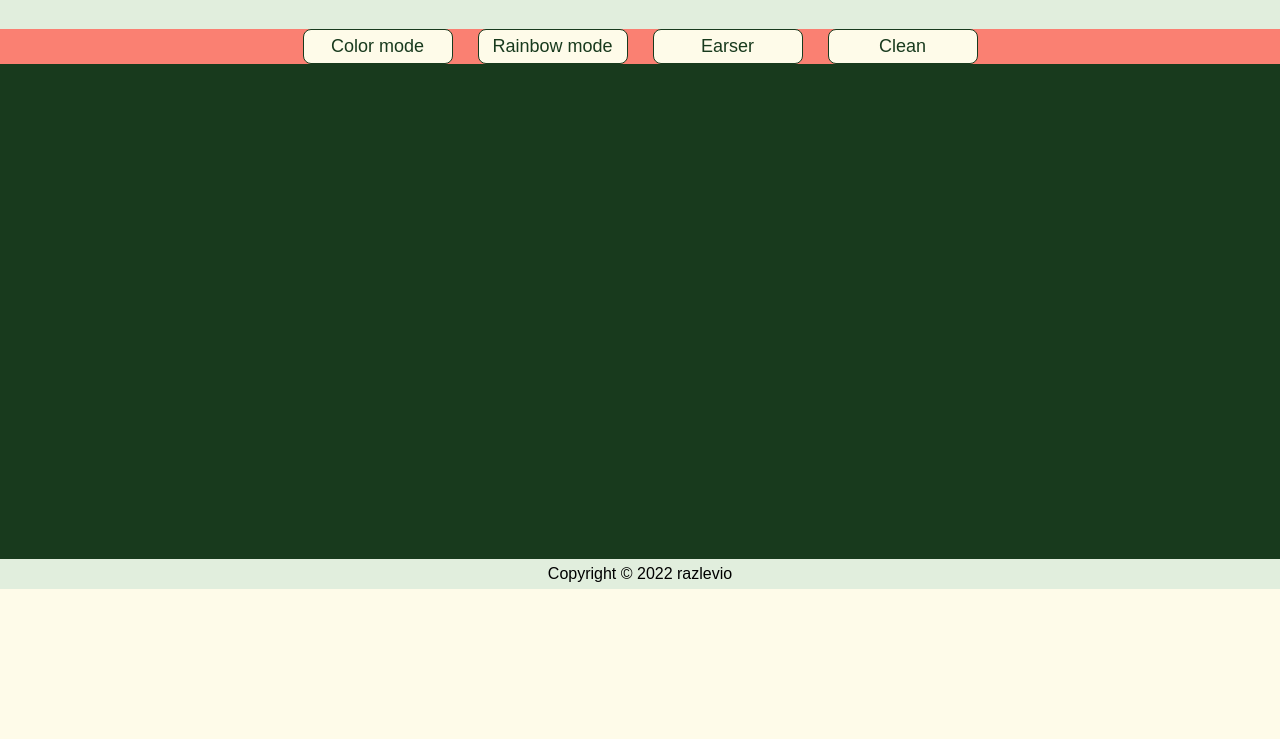
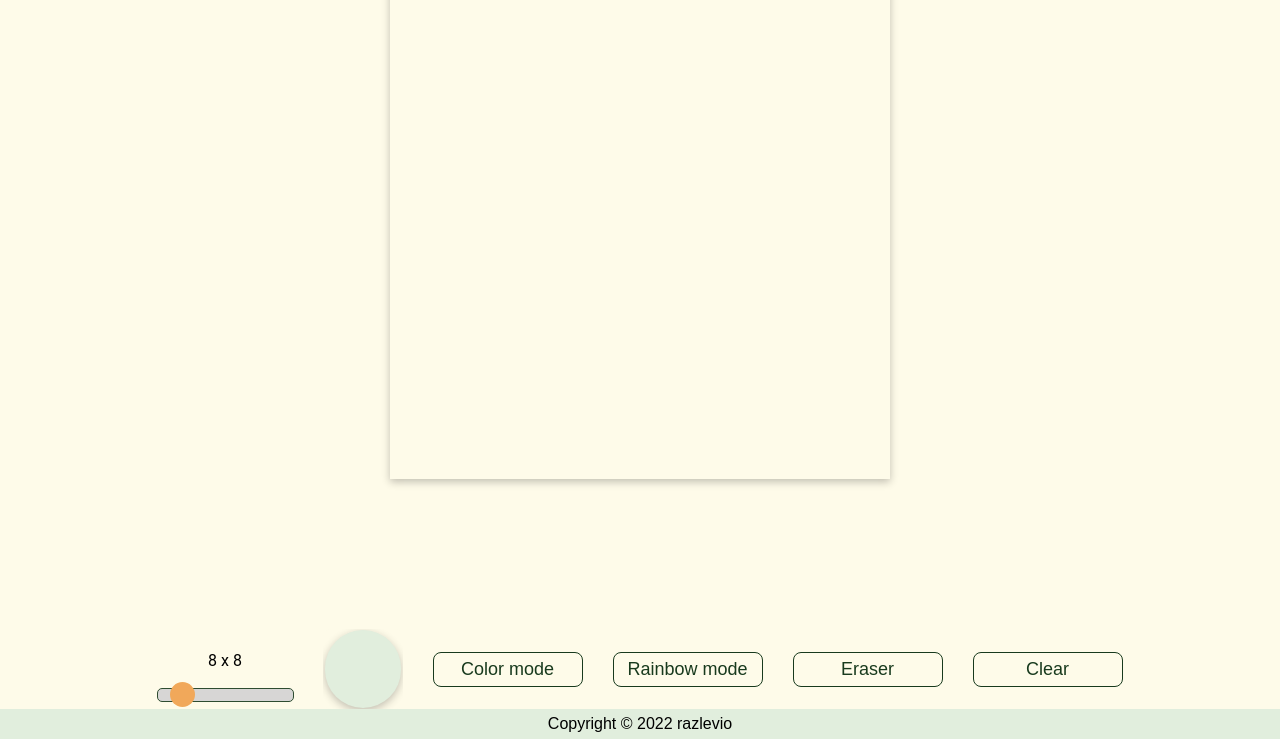
Before and after one commit to razlevio/etch-a-sketch, a plain HTML site: page index.html in a window 1280 px wide. Shown: the part 211-950 px from the top of the page. Before the commit the page ends 800 px from the top, so only its background shows below. Drawn offline with Linux system fonts and the light colour scheme.

Commit message:
final UI

```diff
--- a/index.html
+++ b/index.html
@@ -12,13 +12,20 @@
       <img src="logo.png" id="logo" />
     </header>
 
-    <main>
-      <div id="grid" class="grid"></div>
-      <div id="btn-menu">
-        <button class="btn">Color mode</button>
-        <button class="btn">Rainbow mode</button>
-        <button class="btn">Earser</button>
-        <button class="btn">Clean</button>
+    <main class="main">
+      <div class="grid-container">
+        <div id="grid" class="grid"> </div>
+      </div>
+      <div id="btn-menu" class="btn-menu">
+        <div class="slider-and-value">
+          <p id="sizeValue" class="size-value">8 x 8</p>
+          <input type="range" min="1" max="64" value="8" id="slider" class="slider"/>
+        </div>
+        <input type="color" id="picker" value="#e1eedd"/>
+        <button id="colorBtn" class="btn">Color mode</button>
+        <button id="rainbowBtn" class="btn">Rainbow mode</button>
+        <button id="eraserBtn" class="btn">Eraser</button>
+        <button id="clearBtn" class="clear-btn">Clear</button>
       </div>
     </main>
 
--- a/script.js
+++ b/script.js
@@ -1,14 +1,106 @@
+const DEFAULT_COLOR = "#e1eedd";
+const DEFAULT_SIZE = 8;
+const DEFAULT_MODE = "color";
+
+let currentColor = DEFAULT_COLOR;
+let currentSize = DEFAULT_SIZE;
+let currentMode = DEFAULT_MODE;
+
+function setCurrentColor(color) {
+  currentColor = color;
+}
+
+function setCurrentSize(size) {
+  currentSize = size;
+}
+
+function setCurrentMode(mode) {
+  activateButton(mode);
+  currentMode = mode;
+}
+
 const grid = document.getElementById("grid");
+const sliderValue = document.getElementById("sizeValue");
+const slider = document.getElementById("slider");
+const picker = document.getElementById("picker");
+const colorModeBtn = document.getElementById("colorBtn");
+const rainbowModeBtn = document.getElementById("rainbowBtn");
+const eraser = document.getElementById("eraserBtn");
+const clear = document.getElementById("clearBtn");
 
-function makeRows(rows, cols) {
-  grid.style.setProperty("--grid-rows", rows);
-  grid.style.setProperty("--grid-cols", cols);
-  for (let c = 0; c < rows * cols; c++) {
-    let cell = document.createElement("div");
-    cell.innerText = c + 1;
-    container.appendChild(cell).className = "grid-item";
+picker.onchange = (e) => setCurrentColor(e.target.value);
+colorModeBtn.onclick = () => setCurrentMode("color");
+rainbowModeBtn.onclick = () => setCurrentMode("rainbow");
+eraser.onclick = () => setCurrentMode("eraser");
+clear.onclick = () => reloadGrid();
+sliderValue.onmousemove = (e) => updateSizeValue(e.target.value);
+slider.onchange = (e) => changeSize(e.target.value);
+
+let mouseDown = false;
+document.body.onmousedown = () => (mouseDown = true);
+document.body.onmouseup = () => (mouseDown = false);
+
+function changeSize(value) {
+  sliderValue.textContent = `${value} x ${value}`;
+  setCurrentSize(value);
+  reloadGrid();
+}
+
+function reloadGrid() {
+  clearGrid();
+  setupGrid(currentSize);
+}
+
+function clearGrid() {
+  grid.innerHTML = "";
+}
+
+function setupGrid(size) {
+  grid.style.gridTemplateColumns = `repeat(${size}, 1fr)`;
+  grid.style.gridTemplateRows = `repeat(${size}, 1fr)`;
+
+  for (let i = 0; i < size * size; i++) {
+    const gridElement = document.createElement("div");
+    gridElement.classList.add("grid-element");
+    gridElement.addEventListener("mouseover", changeColor);
+    gridElement.addEventListener("mousedown", changeColor);
+    grid.appendChild(gridElement);
   }
 }
 
-makeRows(16, 16);
-console.log("HELLO");
+function changeColor(e) {
+  if (e.type === "mouseover" && !mouseDown) return;
+  if (currentMode === "rainbow") {
+    const randomR = Math.floor(Math.random() * 256);
+    const randomG = Math.floor(Math.random() * 256);
+    const randomB = Math.floor(Math.random() * 256);
+    e.target.style.backgroundColor = `rgb(${randomR}, ${randomG}, ${randomB})`;
+  } else if (currentMode === "color") {
+    e.target.style.backgroundColor = currentColor;
+  } else if (currentMode === "eraser") {
+    e.target.style.backgroundColor = "#fefbe9";
+  }
+}
+
+function activateButton(newMode) {
+  if (currentMode === "rainbow") {
+    rainbowBtn.classList.remove("active");
+  } else if (currentMode === "color") {
+    colorBtn.classList.remove("active");
+  } else if (currentMode === "eraser") {
+    eraserBtn.classList.remove("active");
+  }
+
+  if (newMode === "rainbow") {
+    rainbowBtn.classList.add("active");
+  } else if (newMode === "color") {
+    colorBtn.classList.add("active");
+  } else if (newMode === "eraser") {
+    eraserBtn.classList.add("active");
+  }
+}
+
+window.onload = () => {
+  setupGrid(DEFAULT_SIZE);
+  activateButton(DEFAULT_MODE);
+};
--- a/styles.css
+++ b/styles.css
@@ -20,10 +20,10 @@ body {
   flex-direction: column;
   justify-content: center;
   background-color: var(--background-color);
+  font-family: "Roboto", sans-serif;
 }
 
 header {
-  height: 200px;
   padding: 20px;
   display: flex;
   justify-content: center;
@@ -34,7 +34,8 @@ header {
 main {
   flex: auto;
   flex-direction: column;
-  background-color: #183a1d;
+  justify-content: center;
+  align-items: center;
 }
 
 footer {
@@ -44,6 +45,7 @@ footer {
   align-items: center;
   font-family: Arial, Helvetica, sans-serif;
   background-color: var(--footer-color);
+  caret-color: transparent;
 }
 
 #logo {
@@ -51,7 +53,8 @@ footer {
   caret-color: transparent;
 }
 
-.btn {
+button,
+input {
   width: 150px;
   height: 35px;
   font-size: 18px;
@@ -62,18 +65,130 @@ footer {
   caret-color: transparent;
   cursor: pointer;
 }
+
+button,
+input[type="color"] {
+  transition: transform 0.1s ease-in-out;
+}
+
+button:hover,
+input[type="color"]:hover {
+  transform: scale(1.05);
+}
+
+input[type="color"]:active {
+  transition: transform 0.05s ease-in-out;
+  transform: scale(1);
+}
+
+input[type="color"] {
+  -webkit-appearance: none;
+  width: 80px;
+  height: 80px;
+  border: none;
+}
+
+input[type="color"]::-webkit-color-swatch-wrapper {
+  padding: 0;
+}
+
+input[type="color"]::-webkit-color-swatch {
+  border: none;
+  border-radius: 50px;
+  box-shadow: rgba(0, 0, 0, 0.24) 0px 3px 8px;
+}
+
 .btn:hover,
 .btn:focus,
 .btn:active .btn::after {
-  background-image: linear-gradient(144deg, #96fbc4 0%, #f9f586 100%);
+  /*background-image: linear-gradient(144deg, #96fbc4 0%, #f9f586 100%);*/
+  color: var(--primary-orange);
+  background-color: var(--button-color);
+}
+
+.clear-btn {
+  width: 150px;
+  height: 35px;
+  font-size: 18px;
+  background-color: var(--background-color);
   color: #183a1d;
-  background-color: #183a1d;
+  border: 1px solid #183a1d;
+  border-radius: 8px;
+  caret-color: transparent;
+  cursor: pointer;
+}
+
+.clear-btn:hover {
+  /*background-image: linear-gradient(144deg, #96fbc4 0%, #f9f586 100%);*/
+  color: var(--primary-orange);
+  background-color: var(--button-color);
+}
+
+.grid-container {
+  display: flex;
+  justify-content: center;
+  align-items: center;
+  padding: 150px;
+}
+
+.grid {
+  display: grid;
+  width: 500px;
+  height: 500px;
+  background-color: var(--background-color);
+  box-shadow: rgba(0, 0, 0, 0.24) 0px 3px 8px;
+  caret-color: transparent;
+}
+
+.grid-element {
+  user-select: none;
+}
+
+#placeholder {
+  height: 500px;
+  width: 500px;
+  background-color: black;
 }
 
 #btn-menu {
   display: flex;
-  gap: 25px;
+  gap: 30px;
   justify-content: center;
-  align-items: flex-end;
-  background-color: salmon;
+  align-items: center;
 }
+
+.slider-and-value {
+  display: flex;
+  flex-direction: column;
+  align-items: center;
+}
+
+.slider {
+  -webkit-appearance: none;
+  width: 100%;
+  height: 12px;
+  border-radius: 5px;
+  background: #d3d3d3;
+  outline: none;
+  opacity: 0.9;
+  -webkit-transition: 0.2s;
+  transition: opacity 0.2s;
+}
+
+.slider::-webkit-slider-thumb {
+  -webkit-appearance: none;
+  appearance: none;
+  width: 25px;
+  height: 25px;
+  border-radius: 50%;
+  background: var(--primary-orange);
+  cursor: pointer;
+}
+
+.slider::-moz-range-thumb {
+  width: 25px;
+  height: 25px;
+  border-radius: 50%;
+  background: var(--primary-orange);
+  cursor: pointer;
+}
```
Also changed, not shown: contrasticon.png (added), s.css (added).
